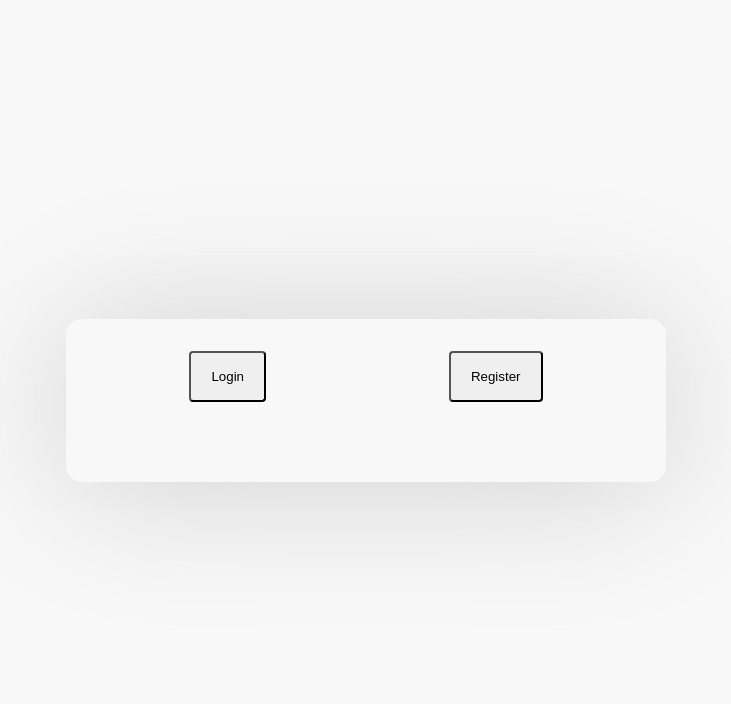
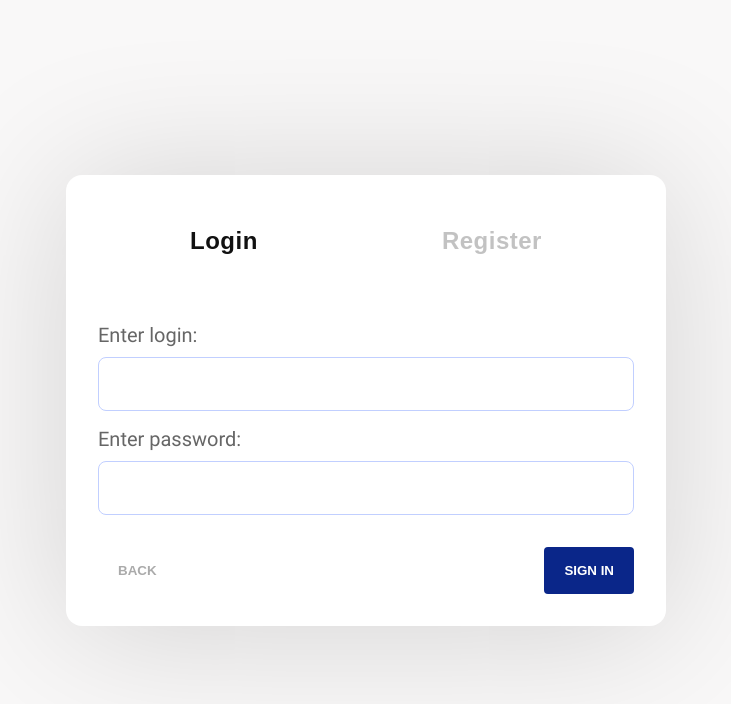
Before and after one commit to sarafashka/project-management-app, a React (Create React App) app: page /auth in a window 1280 px wide. Shown: the top 704 px of the page, without its empty margins (274-1005 px from the left). Built offline with nearby package versions, Linux system fonts and the light colour scheme.

Commit message:
feat: add login, register forms

```diff
--- /dev/null
+++ b/src/components/AuthForms/AuthForms.module.scss
@@ -0,0 +1,25 @@
+.form {
+  display: flex;
+  flex-direction: column;
+  gap: 16px;
+}
+
+.buttons {
+  margin-top: 16px;
+  display: flex;
+  justify-content: space-between;
+}
+
+.sign,
+.back {
+  background: #0a2689;
+  color: #ffffff;
+  border: 0;
+  font-weight: 600;
+  text-transform: uppercase;
+}
+
+.back {
+  color: #aaaaaa;
+  background: transparent;
+}
--- /dev/null
+++ b/src/components/AuthForms/LoginForm.tsx
@@ -0,0 +1,35 @@
+import React, { useEffect } from 'react';
+import { useForm } from 'react-hook-form';
+import Input from '../Input/Input';
+import Button from '../Button/Button';
+import styles from './AuthForms.module.scss';
+
+const LoginForm: React.FC = () => {
+  const {
+    register,
+    handleSubmit,
+    formState: { errors, isSubmitSuccessful },
+    reset,
+  } = useForm();
+
+  useEffect(() => {
+    reset();
+  }, [isSubmitSuccessful, reset]);
+
+  return (
+    <form className={styles.form} /*onSubmit={handleSubmit(onSubmit)}*/>
+      <Input label="Enter login:" />
+      <Input label="Enter password:" />
+      <div className={styles.buttons}>
+        <Button className={styles.back} type="button">
+          Back
+        </Button>
+        <Button className={styles.sign} type="submit">
+          Sign In
+        </Button>
+      </div>
+    </form>
+  );
+};
+
+export default LoginForm;
--- /dev/null
+++ b/src/components/AuthForms/RegisterForm.tsx
@@ -0,0 +1,36 @@
+import React, { useEffect } from 'react';
+import { useForm } from 'react-hook-form';
+import Input from '../Input/Input';
+import Button from '../Button/Button';
+import styles from './AuthForms.module.scss';
+
+const RegisterForm: React.FC = () => {
+  const {
+    register,
+    handleSubmit,
+    formState: { errors, isSubmitSuccessful },
+    reset,
+  } = useForm();
+
+  useEffect(() => {
+    reset();
+  }, [isSubmitSuccessful, reset]);
+
+  return (
+    <form className={styles.form} /*onSubmit={handleSubmit(onSubmit)}*/>
+      <Input label="Enter your name:" />
+      <Input label="Enter your login:" />
+      <Input label="Choose password:" type="password" />
+      <div className={styles.buttons}>
+        <Button className={styles.back} type="button">
+          Back
+        </Button>
+        <Button className={styles.sign} type="submit">
+          Sign Up
+        </Button>
+      </div>
+    </form>
+  );
+};
+
+export default RegisterForm;
--- a/src/components/Button/Button.scss
+++ b/src/components/Button/Button.module.scss
@@ -1,4 +1,5 @@
 .button {
   padding: 16px 20px;
   border-radius: 4px;
+  cursor: pointer;
 }
--- a/src/components/Button/Button.tsx
+++ b/src/components/Button/Button.tsx
@@ -1,12 +1,12 @@
 import React from 'react';
-import './Button.scss';
+import styles from './Button.module.scss';
 
 type ButtonType = 'button' | 'submit' | 'reset';
 
 interface ButtonProps {
   className?: string;
   isDisabled?: boolean;
-  handleClick?: React.MouseEventHandler<HTMLButtonElement>;
+  onClick?: React.MouseEventHandler<HTMLButtonElement>;
   type?: ButtonType;
   children: React.ReactNode;
 }
@@ -14,15 +14,15 @@ interface ButtonProps {
 const Button: React.FC<ButtonProps> = ({
   className = '',
   isDisabled = false,
-  handleClick,
+  onClick,
   type = 'button',
   children,
 }) => {
   return (
     <button
-      className={`button ${className}`}
+      className={`${styles.button} ${className}`}
       disabled={isDisabled}
-      onClick={handleClick}
+      onClick={onClick}
       type={type}
     >
       {children}
--- /dev/null
+++ b/src/components/Input/Input.module.scss
@@ -0,0 +1,16 @@
+.label {
+  display: flex;
+  flex-direction: column;
+  font-size: 20px;
+  line-height: 24px;
+  color: #666666;
+  gap: 10px;
+}
+
+.input {
+  height: 54px;
+  padding: 12px 18px;
+  font-size: 20px;
+  border: 1px solid #c1cfff;
+  border-radius: 8px;
+}
--- a/src/components/Input/Input.tsx
+++ b/src/components/Input/Input.tsx
@@ -1,15 +1,17 @@
 import React, { InputHTMLAttributes } from 'react';
+import styles from './Input.module.scss';
 
 interface InputProps extends InputHTMLAttributes<HTMLInputElement> {
   label: string;
-  reactHookFormProps?: {};
+  reactHookFormProps?: Record<string, unknown>;
+  className?: string;
 }
 
-const Input: React.FC<InputProps> = ({ label, reactHookFormProps, ...rest }) => {
+const Input: React.FC<InputProps> = ({ label, className = '', reactHookFormProps, ...rest }) => {
   return (
-    <label>
+    <label className={`${styles.label} ${className}`}>
       {label}
-      <input {...rest} {...reactHookFormProps} />
+      <input className={styles.input} {...rest} {...reactHookFormProps} />
     </label>
   );
 };
--- /dev/null
+++ b/src/pages/Auth.module.scss
@@ -0,0 +1,47 @@
+.page {
+  display: flex;
+  align-items: center;
+  justify-content: center;
+  height: 100vh;
+}
+
+.frame {
+  display: flex;
+  align-items: flex-start;
+  flex-direction: column;
+  width: 600px;
+  padding: 32px;
+  border-radius: 16px;
+  background: #ffffff;
+  box-shadow: 0 4.69041px 150.093px rgba(0, 0, 0, 0.16);
+  gap: 48px;
+}
+
+.buttons {
+  display: flex;
+  justify-content: space-around;
+  width: 100%;
+}
+
+.forms {
+  width: 100%;
+}
+
+.button {
+  font-size: 24px;
+  font-weight: 700;
+  line-height: 150%;
+  letter-spacing: 0.5px;
+  color: #111111;
+  border: 0;
+  background: transparent;
+  transition: 0.3s;
+}
+
+.deactivated {
+  opacity: 0.25;
+
+  &:hover {
+    opacity: 0.6;
+  }
+}
--- a/src/pages/Auth.scss
+++ /dev/null
@@ -1,27 +0,0 @@
-.auth-page {
-  height: 100vh;
-  display: flex;
-  justify-content: center;
-  align-items: center;
-}
-
-.forms-frame {
-  width: 600px;
-  display: flex;
-  flex-direction: column;
-  align-items: flex-start;
-  padding: 32px;
-  gap: 48px;
-  box-shadow: 0 4.69041px 150.093px rgba(0, 0, 0, 0.16);
-  border-radius: 16px;
-}
-
-.buttons-block {
-  width: 100%;
-  display: flex;
-  justify-content: space-around;
-}
-
-.auth-forms {
-  width: 100%;
-}
--- a/src/pages/Auth.tsx
+++ b/src/pages/Auth.tsx
@@ -1,16 +1,32 @@
-import React from 'react';
+import React, { useState } from 'react';
 import Button from '../components/Button/Button';
-import './Auth.scss';
+import styles from './Auth.module.scss';
+import LoginForm from '../components/AuthForms/LoginForm';
+import RegisterForm from '../components/AuthForms/RegisterForm';
 
 const Auth: React.FC = () => {
+  const [isLoginFormActive, setIsLoginFormActive] = useState(true);
+  const loginButtonStyle = !isLoginFormActive ? styles.deactivated : '';
+  const registerButtonStyle = isLoginFormActive ? styles.deactivated : '';
+
   return (
-    <div className="auth-page">
-      <div className="forms-frame">
-        <div className="buttons-block">
-          <Button>Login</Button>
-          <Button>Register</Button>
+    <div className={styles.page}>
+      <div className={styles.frame}>
+        <div className={styles.buttons}>
+          <Button
+            className={`${styles.button} ${loginButtonStyle}`}
+            onClick={() => setIsLoginFormActive(true)}
+          >
+            Login
+          </Button>
+          <Button
+            className={`${styles.button} ${registerButtonStyle}`}
+            onClick={() => setIsLoginFormActive(false)}
+          >
+            Register
+          </Button>
         </div>
-        <div className="auth-forms"></div>
+        <div className={styles.forms}>{isLoginFormActive ? <LoginForm /> : <RegisterForm />}</div>
       </div>
     </div>
   );
```
Also changed, not shown: src/components/Form/Form.tsx (deleted, +0 -66 lines).
